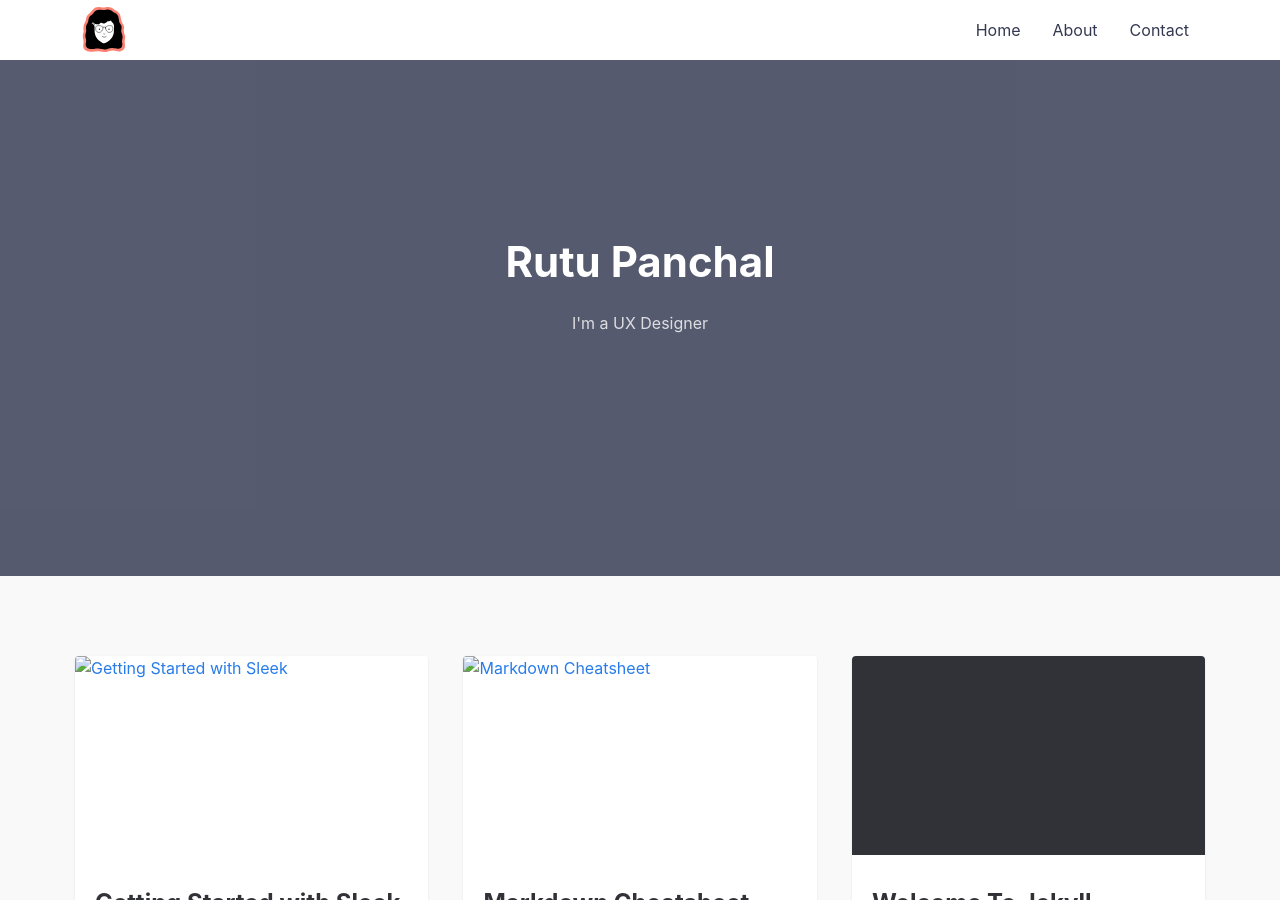
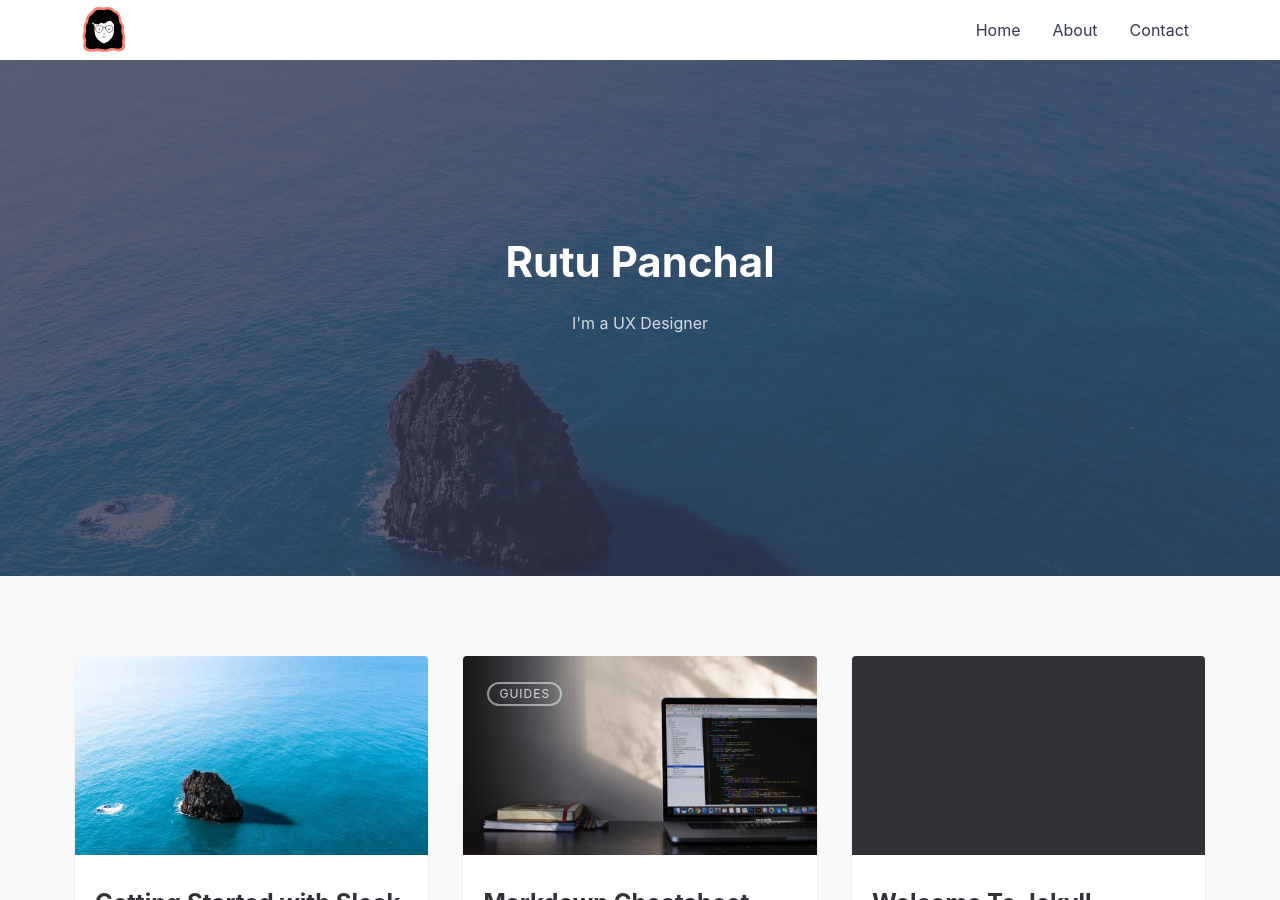
Before and after one commit to rutupanchal/portfolio, a Jekyll site: the page built from index.md, in a window 1280 px wide and 900 px high. Built offline with Jekyll 4.4.1, drawn with Linux system fonts in a browser that asks for light colours.

Commit message:
Update _config.yml

```diff
--- a/_config.yml
+++ b/_config.yml
@@ -3,8 +3,8 @@ title: Rutu Panchal # your site title
 author: Rutu Panchal # You :P
 description: > # Meta description of Homepage
   Rutu Panchal
-baseurl: "/" # the subpath of your site, e.g. /blog
-url: "https://rutupanchal.github.io/portfolio" # the base hostname & protocol for your site, e.g. http://example.com
+baseurl: "" # the subpath of your site, e.g. /blog
+url: "https://rutu.design" # the base hostname & protocol for your site, e.g. http://example.com
 
 # SEO PLUGIN
 social:
```
